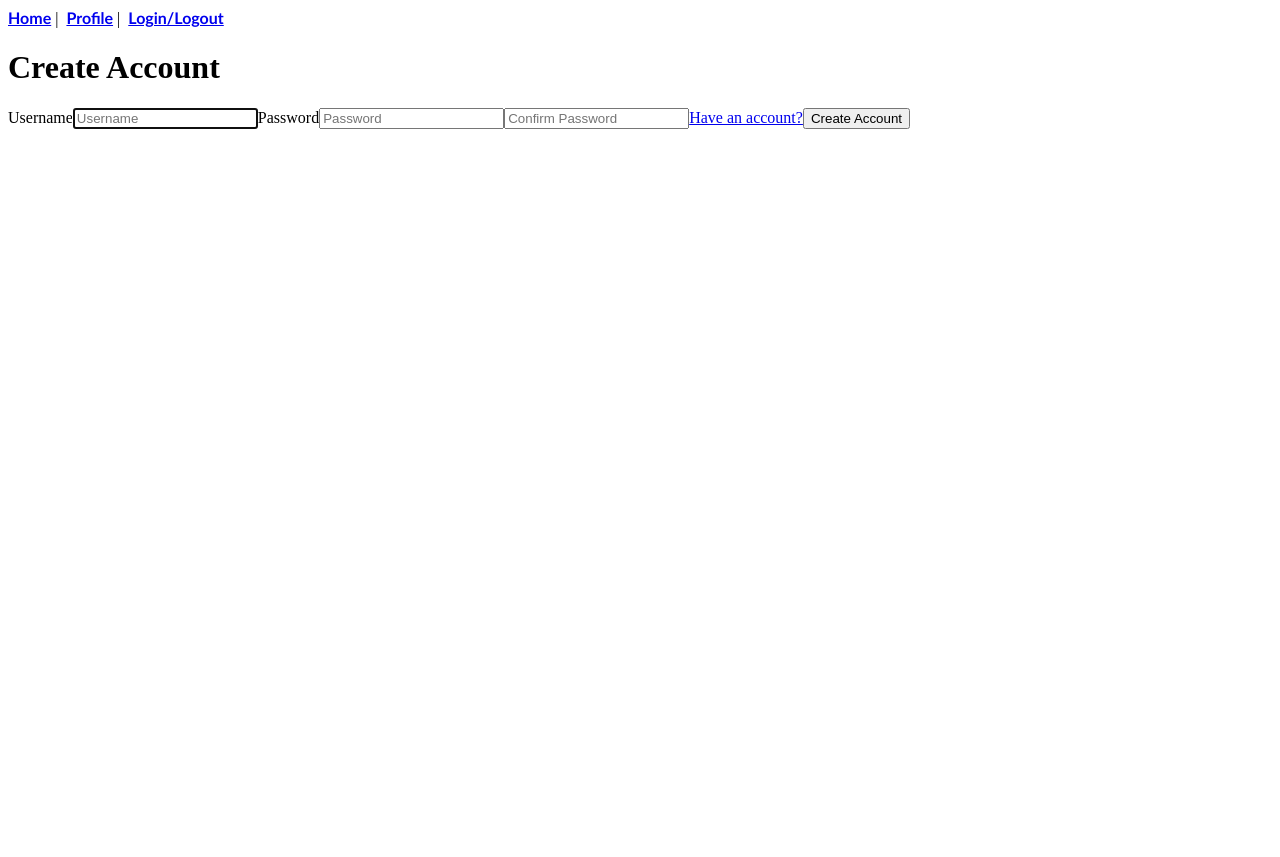
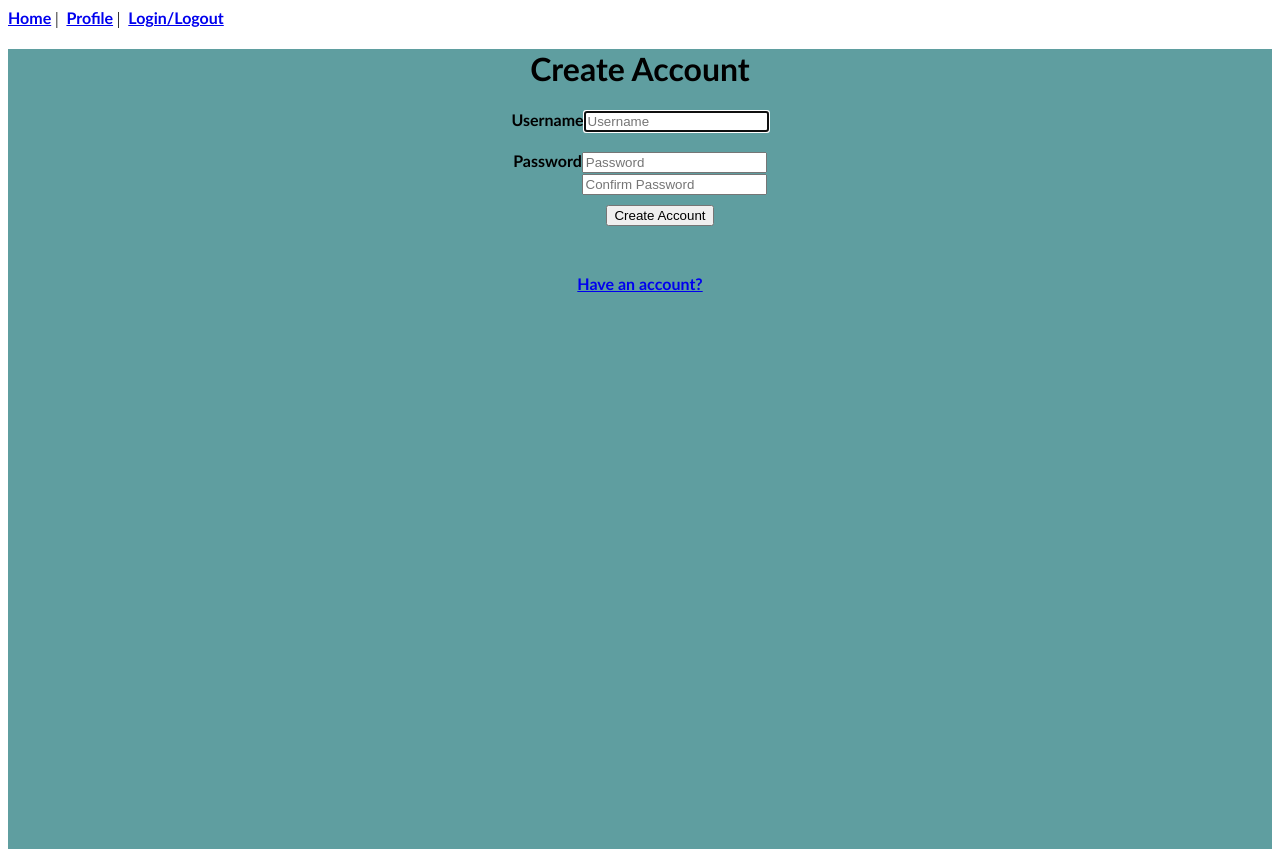
Before and after one commit to phayes20/Final-Capstone...-, a Vue app in the folder capstone/vue/: page /register in a window 1280 px wide. Before the commit the page ends 800 px from the top, so only its background shows below. Built offline with nearby package versions, Linux system fonts and the light colour scheme.

Commit message:
final final commit?

```diff
--- a/capstone/vue/src/App.vue
+++ b/capstone/vue/src/App.vue
@@ -31,6 +31,7 @@ export default {
 .a{
   font-family: 'Trebuchet MS', 'Lucida Sans Unicode', 'Lucida Grande', 'Lucida Sans', Arial, sans-serif;
   font-weight: bold;
+
 }
 
 </style>
--- a/capstone/vue/src/components/LocationDetails.vue
+++ b/capstone/vue/src/components/LocationDetails.vue
@@ -106,7 +106,7 @@ export default {
 
     },
     created(){
-        this.retrieveLocation();
+        this.retrieveLocation()
         this.retrieveImages();
     },
 
--- a/capstone/vue/src/views/Profile.vue
+++ b/capstone/vue/src/views/Profile.vue
@@ -5,7 +5,7 @@
 
             <div class="badge">
             <img id="first" :class="[first ? earnedClass : unearnedClass]" src = '@/img/badges2/First.png' />
-            <h3>Baby's first steps</h3>
+            <h3>Baby's First Steps</h3>
             <p>Earned after your first check-in!</p>
             </div>
 
@@ -41,14 +41,14 @@
 
             <div class="badge">
             <img id="scenic" :class="[scenic ? earnedClass : unearnedClass]" src = '@/img/badges2/Scenic.png' />
-            <h3>Defender of the Land</h3>
-            <p>Check in at every location!</p>
+            <h3>Scenic/Selfie</h3>
+            <p>Check in at least 3 of the local scenic locations!</p>
             </div>
 
             <div class="badge">
             <img id="food" :class="[food ? earnedClass : unearnedClass]" src = '@/img/badges2/Food.png' />
-            <h3>Defender of the Land</h3>
-            <p>Check in at every location!</p>
+            <h3>Wine and Dine</h3>
+            <p>Check in at at least 3 restaurants in a week!</p>
             </div>
 
             <div class="badge">
@@ -130,7 +130,8 @@ export default {
  },
  created() {
      this.getUserCheckIns();
-      this.badgeCheck();
+
+      setTimeout(this.badgeCheck(), 1000)
 
  }
  }
--- a/capstone/vue/src/views/Register.vue
+++ b/capstone/vue/src/views/Register.vue
@@ -14,7 +14,8 @@
         v-model="user.username"
         required
         autofocus
-      />
+      /><br/>
+      <br/>
       <label for="password" class="sr-only">Password</label>
       <input
         type="password"
@@ -23,7 +24,7 @@
         placeholder="Password"
         v-model="user.password"
         required
-      />
+      /><br/>
       <input
         type="password"
         id="confirmPassword"
@@ -31,11 +32,11 @@
         placeholder="Confirm Password"
         v-model="user.confirmPassword"
         required
-      />
+      /><br/><button class="btn btn-lg btn-primary btn-block" type="submit">
+        Create Account
+      </button><br/><br/><br/>
       <router-link :to="{ name: 'login' }">Have an account?</router-link>
-      <button class="btn btn-lg btn-primary btn-block" type="submit">
-        Create Account
-      </button>
+
     </form>
   </div>
 </template>
@@ -90,4 +91,19 @@ export default {
 };
 </script>
 
-<style></style>
+<style>
+#register {
+  font-family: 'Trebuchet MS', 'Lucida Sans Unicode', 'Lucida Grande', 'Lucida Sans', Arial, sans-serif;
+  font-weight: bold;
+  height: 100vh;
+  background-color:#5F9EA0;
+  text-align: center;
+}
+#confirmPassword{
+  margin-left:68px;
+}
+button{
+  margin:10px;
+  margin-left: 50px;
+}
+</style>
```
